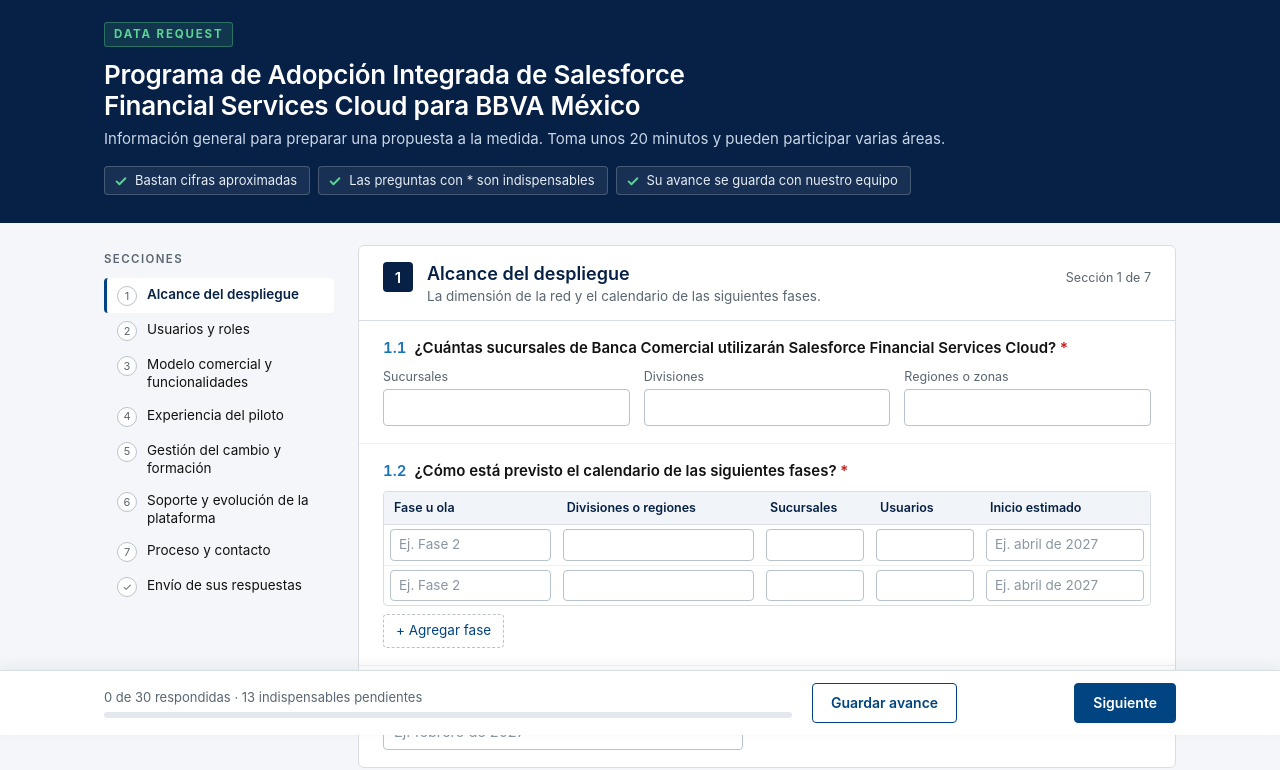
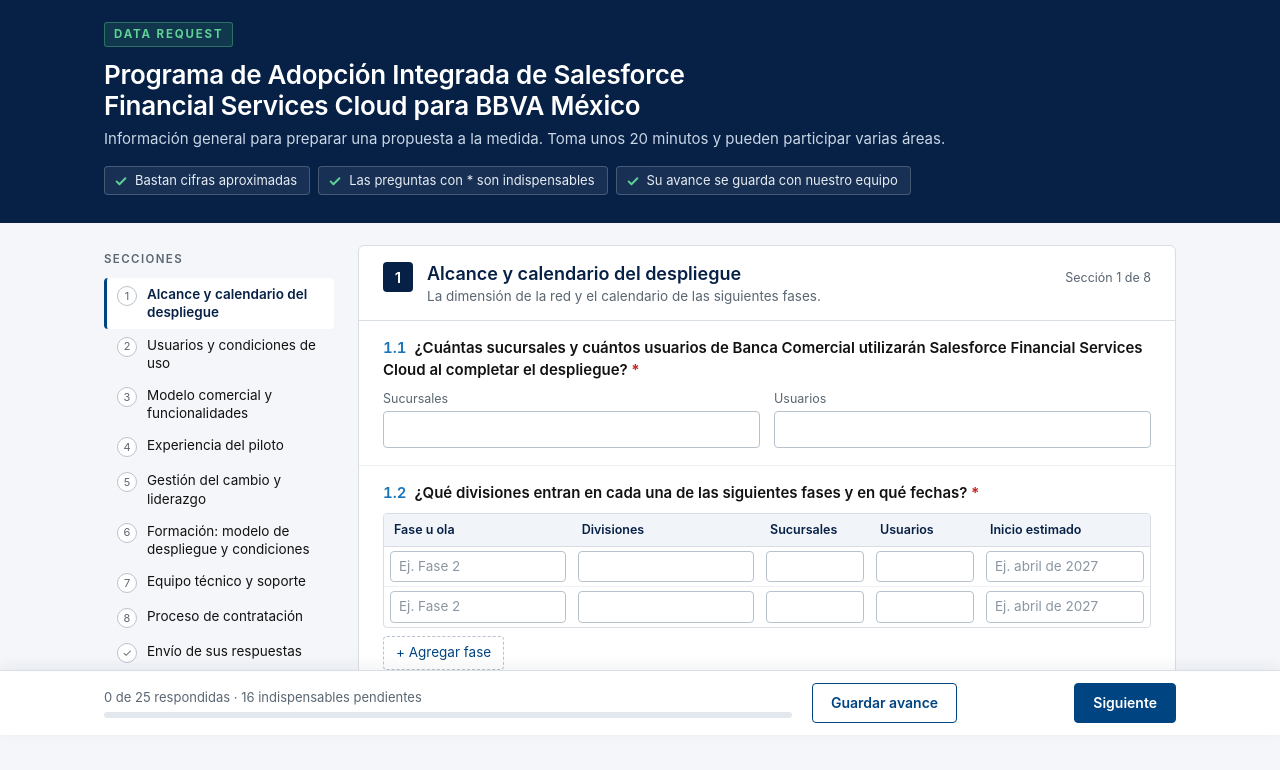
Before and after one commit to igoaguillermina-collab/solicitud-informacion-sfsc, a plain HTML site: page index.html in a window 1280 px wide. Shown: the part 65-835 px from the top of the page. Drawn offline with Linux system fonts and the light colour scheme.

Commit message:
Actualiza preguntas del formulario

```diff
--- a/index.html
+++ b/index.html
@@ -75,6 +75,7 @@ input[type=checkbox],input[type=radio]{accent-color:var(--blue);width:16px;heigh
 .extra{margin-top:9px;display:flex;align-items:center;gap:10px;flex-wrap:wrap}
 .extra label{font-size:13px;color:var(--muted);white-space:nowrap}
 .extra input{flex:1 1 240px;max-width:560px}
+.extra select{flex:0 1 280px;width:auto;max-width:100%}
 .grid{display:grid;grid-template-columns:repeat(auto-fit,minmax(165px,1fr));gap:10px 14px}
 .grid .f label{display:block;font-size:12.5px;color:var(--muted);margin-bottom:3px}
 .q .w-m{max-width:360px}
@@ -263,7 +264,7 @@ footer.ft{max-width:1120px;margin:0 auto;padding:0 24px 110px;font-size:12.5px;c
 const ENDPOINT = 'https://script.google.com/macros/s/AKfycbzqkksEGhefUGRYYnzks-WoejemtMSQvUy5QcSEJ2G6tWVjJCT8Ee-eT1sn70dHk3cY/exec';
 const EN_LINEA = !!ENDPOINT;
 const CONTACTO = 'nelly@skala.global';
-const STORE = 'bbva_sfsc_datarequest_v2';
+const STORE = 'bbva_sfsc_datarequest_v3';
 let sucio = false;      // hay cambios que aún no se guardan con el equipo
 let timer = null;
 
@@ -271,65 +272,59 @@ let timer = null;
 // Criterio: cada pregunta se formula de forma directa y se entiende sola; los ejemplos van dentro del campo.
 // req:true = indispensable (se marca con * y se exige para el envío final).
 const SECCIONES = [
-{ id:'s1', t:'Alcance del despliegue', d:'La dimensión de la red y el calendario de las siguientes fases.', q:[
-  { id:'1', req:true, l:'¿Cuántas sucursales de Banca Comercial utilizarán Salesforce Financial Services Cloud?', type:'group', f:[
-      {id:'total', l:'Sucursales', type:'number'},
-      {id:'div', l:'Divisiones', type:'number'},
-      {id:'reg', l:'Regiones o zonas', type:'number'} ]},
-  { id:'2', req:true, l:'¿Cómo está previsto el calendario de las siguientes fases?', type:'table', rows:2, add:'Agregar fase',
-    cols:[ {id:'fase', l:'Fase u ola', type:'text', ph:'Ej. Fase 2'}, {id:'amb', l:'Divisiones o regiones', type:'text'}, {id:'suc', l:'Sucursales', type:'number', w:110}, {id:'usr', l:'Usuarios', type:'number', w:110}, {id:'fecha', l:'Inicio estimado', type:'text', ph:'Ej. abril de 2027', w:170} ]},
-  { id:'3', l:'¿Cuándo desearía BBVA iniciar el acompañamiento?', type:'text', ph:'Ej. febrero de 2027', w:'m' }
+{ id:'s1', t:'Alcance y calendario del despliegue', d:'La dimensión de la red y el calendario de las siguientes fases.', q:[
+  { id:'1', req:true, l:'¿Cuántas sucursales y cuántos usuarios de Banca Comercial utilizarán Salesforce Financial Services Cloud al completar el despliegue?', type:'group', f:[
+      {id:'suc', l:'Sucursales', type:'number'},
+      {id:'usr', l:'Usuarios', type:'number'} ]},
+  { id:'2', req:true, l:'¿Qué divisiones entran en cada una de las siguientes fases y en qué fechas?', type:'table', rows:2, add:'Agregar fase',
+    cols:[ {id:'fase', l:'Fase u ola', type:'text', ph:'Ej. Fase 2'}, {id:'amb', l:'Divisiones', type:'text'}, {id:'suc', l:'Sucursales', type:'number', w:110}, {id:'usr', l:'Usuarios', type:'number', w:110}, {id:'fecha', l:'Inicio estimado', type:'text', ph:'Ej. abril de 2027', w:170} ]}
 ]},
-{ id:'s2', t:'Usuarios y roles', d:'Quiénes utilizarán la plataforma en las siguientes fases.', q:[
+{ id:'s2', t:'Usuarios y condiciones de uso', d:'Quiénes utilizarán la plataforma en las siguientes fases y con qué condiciones.', q:[
   { id:'1', req:true, l:'¿Cuántos usuarios hay por rol y cuáles se incluirían en esta etapa?', type:'table', add:'Agregar otro rol',
     fixed:['Ejecutivos y banqueros pyme','Banqueros de empresas','Ejecutivos de otros segmentos','Funciones especializadas','Gerentes de sucursal','Directores regionales o de zona','Directores de división','Áreas centrales de soporte comercial','Mesa de ayuda'],
-    cols:[ {id:'rol', l:'Rol', type:'text', ph:'Nombre del rol'}, {id:'usr', l:'Usuarios (aprox.)', type:'number', w:150}, {id:'alc', l:'Incluir en esta etapa', type:'check', w:170} ]}
+    cols:[ {id:'rol', l:'Rol', type:'text', ph:'Nombre del rol'}, {id:'usr', l:'Usuarios (aprox.)', type:'number', w:150}, {id:'alc', l:'Incluir en esta etapa', type:'check', w:170} ]},
+  { id:'2', req:true, l:'¿Los usuarios de las siguientes fases ya cuentan con el equipo y los accesos necesarios?', type:'radio', o:['Sí, todos','Una parte','Aún no','Por definir'] }
 ]},
 { id:'s3', t:'Modelo comercial y funcionalidades', d:'Lo que cambia en la forma de trabajar y lo que la plataforma ya ofrece.', q:[
   { id:'1', req:true, l:'¿La implementación viene acompañada de cambios en el modelo comercial?', type:'radio', o:['Sí, cambios relevantes','Ajustes menores','No, el modelo se mantiene','Por definir'], x:'¿Cuáles?', xp:'Ej. gestión de cartera, sistemática comercial, metas' },
   { id:'2', req:true, l:'¿Qué funcionalidades operan ya en el piloto y cuáles llegarán en las siguientes fases?', type:'matrix', cols:['En el piloto','Siguientes fases'],
     rows:['Visión integral del cliente','Gestión de cartera','Oportunidades y seguimiento comercial','Campañas','Agenda y actividades','Tableros y reportes','Referidos entre áreas'], other:true },
-  { id:'3', req:true, l:'¿En qué situación está la herramienta que SFSC sustituye?', type:'radio', o:['Ya fue retirada','Tiene fecha de retiro definida','Convivirá con SFSC por un periodo','Por definir'], x:'Herramienta y fecha', xp:'Nombre de la herramienta y fecha estimada de retiro' },
-  { id:'4', l:'¿Hay procesos en los que hoy se registra la misma información en más de un sistema?', type:'radio', o:['Sí','No','No se ha identificado'], x:'¿Cuáles?', xp:'Ej. alta de oportunidades, seguimiento de visitas' }
+  { id:'3', l:'¿Cuándo está previsto retirar la herramienta anterior?', type:'radio', o:['Ya tiene fecha','Cuando SFSC se estabilice, sin fecha definida','Por definir'], x:'Fecha estimada', xp:'Ej. segundo semestre de 2027' }
 ]},
-{ id:'s4', t:'Experiencia del piloto', d:'El punto de partida y lo aprendido hasta ahora.', q:[
-  { id:'1', req:true, l:'¿Cuál es el alcance del piloto?', type:'group', f:[
-      {id:'div', l:'División o región', type:'text'},
-      {id:'suc', l:'Sucursales', type:'number'},
-      {id:'usr', l:'Usuarios', type:'number'},
-      {id:'ini', l:'Inicio', type:'text', ph:'Ej. enero de 2026'} ]},
-  { id:'2', l:'¿Con qué indicadores de uso cuenta BBVA hoy?', type:'checks', o:['Usuarios activos','Frecuencia de acceso','Registros por usuario','Uso por rol o por sucursal','Calidad de la información registrada','Aún no se cuenta con indicadores'] },
-  { id:'3', l:'¿Qué temas han reportado los usuarios con mayor frecuencia?', type:'checks', o:['Accesos y perfiles','Disponibilidad o calidad de los datos','Desempeño de la plataforma','Funcionalidades que aún no están disponibles','Navegación y facilidad de uso','Integración con otros sistemas','Dudas sobre el uso o el proceso'], other:true },
-  { id:'4', l:'¿Qué resultados de negocio espera impulsar BBVA con SFSC?', type:'checks', o:['Vinculación de clientes','Venta cruzada','Productividad comercial','Experiencia del cliente','Retención','Calidad de la información comercial'], other:true },
-  { id:'5', req:true, l:'¿Cuáles han sido los principales aprendizajes del piloto?', type:'textarea', ph:'Lo que funcionó bien y lo que BBVA quisiera hacer distinto en las siguientes fases' }
+{ id:'s4', t:'Experiencia del piloto', d:'Lo aprendido hasta ahora, como punto de partida.', q:[
+  { id:'1', req:true, l:'De las áreas de oportunidad que dejó el piloto, ¿cuál pesa más de cara a las siguientes fases?', type:'radio', o:['La comunicación de la iniciativa','La implementación','La agilidad para responder a los usuarios'], x:'¿Por qué?', xp:'Lo que BBVA quisiera hacer distinto en las siguientes fases' },
+  { id:'2', l:'¿Con qué indicadores de uso cuenta BBVA y podrían compartirse en forma agregada?', type:'checks', o:['Usuarios activos','Frecuencia de acceso','Registros por usuario','Uso por rol o por sucursal','Aún no se cuenta con indicadores'],
+    s:{l:'¿Podrían compartirse?', o:['Sí','Tras el acuerdo de confidencialidad','No']} },
+  { id:'3', l:'¿Qué temas han reportado los usuarios con mayor frecuencia?', type:'checks', o:['Accesos y perfiles','Disponibilidad o calidad de los datos','Desempeño de la plataforma','Funcionalidades que aún no están disponibles','Navegación y facilidad de uso','Integración con otros sistemas','Dudas sobre el uso o el proceso'], other:true }
 ]},
-{ id:'s5', t:'Gestión del cambio y formación', d:'Lo que BBVA ya ha realizado, para darle continuidad.', q:[
-  { id:'1', l:'¿Qué acciones de comunicación y gestión del cambio se han realizado para SFSC?', type:'checks', o:['Comunicados institucionales','Sesiones informativas','Videos o cápsulas','Red de embajadores o champions','Materiales para líderes'], other:true },
-  { id:'2', req:true, l:'¿Cómo se ha impartido la formación sobre la plataforma?', type:'checks', o:['Presencial','Virtual en vivo','En línea, a ritmo propio','Guías y manuales','Acompañamiento en sucursal'], other:true },
-  { id:'3', l:'¿Quién impartió esa formación?', type:'radio', o:['Equipo interno de BBVA','Salesforce','Otro proveedor','Esquema mixto'] },
-  { id:'4', l:'¿Existe una red de champions o agentes de cambio en la red comercial?', type:'radio', o:['Sí, formalmente constituida','Sí, de manera informal','No'], x:'¿Cuántos integrantes?', xp:'Número aproximado' },
-  { id:'5', l:'¿Qué programas recientes de liderazgo o de acompañamiento del cambio debemos tomar como base?', type:'textarea', ph:'Nombre del programa, niveles que participaron y fecha aproximada' },
-  { id:'6', req:true, l:'¿Qué modalidades de formación prefiere BBVA para las siguientes fases?', type:'checks', o:['Presencial en sucursal','Presencial en sede regional','Virtual en vivo','En línea, a ritmo propio','Combinada'] },
-  { id:'7', l:'¿Qué plataforma de aprendizaje y qué disponibilidad de tiempo debemos considerar?', type:'group', f:[
-      {id:'plat', l:'Plataforma de aprendizaje', type:'text', ph:'Ej. Campus BBVA'},
-      {id:'hrs', l:'Horas al mes por persona', type:'text', ph:'Ej. 3 a 4 horas'},
-      {id:'evitar', l:'Periodos a evitar', type:'text', ph:'Ej. cierres de mes, campañas'} ]}
+{ id:'s5', t:'Gestión del cambio y liderazgo', d:'Lo que BBVA ya ha realizado, para darle continuidad.', q:[
+  { id:'1', req:true, l:'¿Qué abarcó la formación reciente de líderes en apertura y acompañamiento del cambio?', type:'textarea', ph:'Niveles que participaron, contenidos y fecha aproximada' },
+  { id:'2', req:true, l:'¿El uso de SFSC forma parte del seguimiento que hacen gerentes y directores con sus equipos?', type:'radio', o:['Sí, ya forma parte','Está previsto','Todavía no'] },
+  { id:'3', l:'¿Qué acciones de comunicación se han realizado para SFSC?', type:'checks', o:['Comunicados institucionales','Sesiones informativas','Videos o cápsulas','Red de embajadores o champions','Materiales para líderes'], other:true }
 ]},
-{ id:'s6', t:'Soporte y evolución de la plataforma', d:'Cómo se atienden hoy las solicitudes de los usuarios.', q:[
+{ id:'s6', t:'Formación: modelo de despliegue y condiciones', d:'Cómo se llevaría la formación a los usuarios y con qué insumos.', q:[
+  { id:'1', req:true, l:'¿Cómo prefiere BBVA llevar la formación a los usuarios?', type:'radio', o:['Con formadores internos de BBVA, preparados por nuestro equipo (Train the Trainers)','Nuestro equipo capacita directamente a todos los usuarios','Esquema combinado','Por definir'] },
+  { id:'2', req:true, l:'¿Cuántas personas actuarían como formadores, champions o coaches, y de qué perfiles?', type:'group', f:[
+      {id:'n', l:'Personas (aprox.)', type:'number'},
+      {id:'perf', l:'Perfiles', type:'text', ph:'Ej. gerentes de sucursal, champions, coaches'} ]},
+  { id:'3', req:true, l:'¿El bootcamp y los workshops serían virtuales o presenciales?', type:'radio', o:['Virtuales','Presenciales','Combinados','Por definir'] },
+  { id:'4', req:true, l:'¿Tendremos acceso al ambiente de pruebas de SFSC y a la información de flujos y funcionalidades?', type:'radio', o:['Sí, acceso directo','Solo demostraciones o capturas','Todavía no'],
+    s:{l:'¿Los participantes podrán practicar ahí?', o:['Sí','No','Por definir']} },
+  { id:'5', l:'¿Qué formatos y lineamientos deben cumplir los contenidos para Campus BBVA, y quién los carga?', type:'group', f:[
+      {id:'fmt', l:'Formatos admitidos', type:'text', ph:'Ej. SCORM, video, PDF'},
+      {id:'lin', l:'Lineamientos', type:'text', ph:'Ej. duración, identidad, accesibilidad'},
+      {id:'area', l:'Área que carga los contenidos', type:'text'} ]},
+  { id:'6', l:'¿Qué formación y materiales sobre SFSC existen hoy y podrían reutilizarse?', type:'checks', o:['Sesiones presenciales','Sesiones virtuales','Cursos en línea','Videos','Manuales o guías','Ninguno'] }
+]},
+{ id:'s7', t:'Equipo técnico y soporte', d:'Cómo se atienden hoy las solicitudes de los usuarios.', q:[
   { id:'1', req:true, l:'¿Por qué canales reporta el usuario una incidencia o solicitud?', type:'checks', o:['Mesa de ayuda','Herramienta de tickets','A través de su gerente','Correo o chat interno','Champions o referentes'], other:true },
-  { id:'2', l:'¿Cuánto tarda habitualmente la respuesta a una solicitud?', type:'radio', o:['El mismo día','De 2 a 5 días','De 1 a 2 semanas','Más de 2 semanas','Varía según el tipo'] },
-  { id:'3', l:'¿Cuántas solicitudes de usuarios se recibieron al mes durante el piloto?', type:'radio', o:['Menos de 50','Entre 50 y 200','Entre 200 y 500','Más de 500','No disponible'] },
-  { id:'4', req:true, l:'¿Qué áreas participan en la priorización de mejoras?', type:'checks', o:['Negocio','Arquitectura','Tecnología','Equipo de producto o CRM'], other:true },
-  { id:'5', l:'¿Cómo es el equipo interno de Salesforce y cada cuánto libera cambios?', type:'group', f:[
-      {id:'tam', l:'Personas en el equipo', type:'number'},
-      {id:'ciclo', l:'Frecuencia de liberaciones', type:'select', o:['Semanal','Quincenal','Mensual','Trimestral','Otra']} ]},
-  { id:'6', l:'¿Qué lineamientos aplican a la participación de equipos externos?', type:'textarea', ph:'Accesos, ambientes y aprobaciones que deban considerarse' }
+  { id:'2', req:true, l:'¿Cuántas solicitudes de usuarios se reciben al mes?', type:'radio', o:['Menos de 50','Entre 50 y 200','Entre 200 y 500','Más de 500','No disponible'] },
+  { id:'3', l:'¿Le interesa a BBVA fortalecer a su equipo técnico de Salesforce como parte del programa?', type:'checks', o:['Certificación Administrator','Certificación Platform Developer','Especialización en Financial Services Cloud','No por ahora'] }
 ]},
-{ id:'s7', t:'Proceso y contacto', d:'Para preparar la propuesta en los tiempos y el formato que BBVA requiere.', q:[
-  { id:'1', l:'¿Qué áreas participan en la decisión?', type:'checks', o:['Banca Comercial','Talento y Cultura','Tecnología y Arquitectura','Compras'], other:true },
-  { id:'2', req:true, l:'¿Qué fechas y requisitos del proceso de contratación debemos considerar?', type:'textarea', ph:'Fechas de la licitación, formato de la propuesta y documentación requerida' },
-  { id:'3', l:'¿A quién podemos contactar para aclaraciones?', type:'group', f:[ {id:'nom', l:'Nombre', type:'text'}, {id:'mail', l:'Correo', type:'email'} ] },
-  { id:'4', l:'¿Desea agregar algún comentario?', type:'textarea' }
+{ id:'s8', t:'Proceso de contratación', d:'Para preparar la propuesta en el formato que BBVA requiere.', q:[
+  { id:'1', req:true, l:'¿Qué formato y qué documentación requiere la licitación?', type:'textarea', ph:'Formato de la propuesta y documentación requerida' },
+  { id:'2', l:'¿Cómo prefiere BBVA recibir la propuesta?', type:'radio', o:['Integral','Por módulos que puedan contratarse por separado','Por definir'] },
+  { id:'3', l:'¿Desea agregar algún comentario?', type:'textarea' }
 ]}
 ];
 
@@ -421,6 +416,7 @@ SECCIONES.forEach((s, si) => {
       ctl.appendChild(g);
       if (q.other) ctl.appendChild(h('div', {class:'extra'}, [h('label', {for:id + '_o', text:'Otro'}), input('text', key + '__otro', {id:id + '_o', ph:'Especifique'})]));
       if (q.x) ctl.appendChild(h('div', {class:'extra'}, [h('label', {for:id + '_x', text:q.x}), input('text', key + '__nota', {id:id + '_x', ph:q.xp})]));
+      if (q.s) ctl.appendChild(h('div', {class:'extra'}, [h('label', {for:id + '_s', text:q.s.l}), input('select', key + '__sel', {id:id + '_s', o:q.s.o})]));
     } else if (q.type === 'group'){
       const g = h('div', {class:'grid'});
       q.f.forEach(f => g.appendChild(h('div', {class:'f'}, [h('label', {for:id + '_' + f.id, text:f.l}), input(f.type, key + '__' + f.id, {id:id + '_' + f.id, o:f.o, ph:f.ph})])));
@@ -518,9 +514,11 @@ function collect(){
     const key = s.id + '_' + q.id, num = (si + 1) + '.' + q.id, push = (p, r) => out.push({seccion:(si + 1) + '. ' + s.t, numero:num, pregunta:p, respuesta:r});
     if (q.type === 'radio'){
       const c = document.querySelector('input[name="' + key + '"]:checked'), n = q.x ? val(key + '__nota') : '';
-      push(q.l, [c ? c.value : '', n].filter(Boolean).join(' — '));
+      const sl = q.s ? val(key + '__sel') : '';
+      push(q.l, [c ? c.value : '', n, sl ? q.s.l + ' ' + sl : ''].filter(Boolean).join(' — '));
     } else if (q.type === 'checks'){
       const sel = q.o.filter((o, i) => val(key + '__' + i)); if (q.other && val(key + '__otro')) sel.push('Otro: ' + val(key + '__otro'));
+      if (q.s && val(key + '__sel')) sel.push(q.s.l + ' ' + val(key + '__sel'));
       push(q.l, sel.join('; '));
     } else if (q.type === 'group'){
       q.f.forEach(f => push(q.l + ' — ' + f.l, val(key + '__' + f.id)));
```
